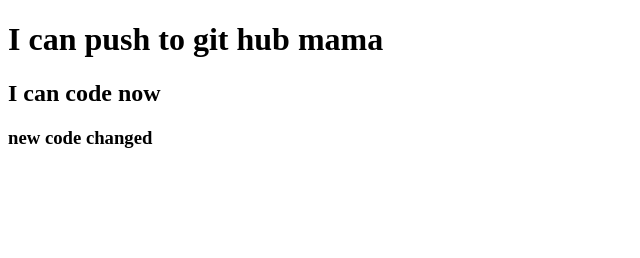
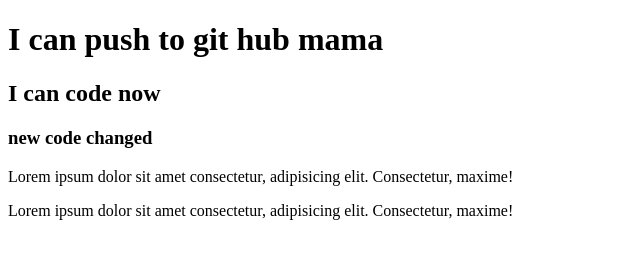
Before and after one commit to Sajnin3636/my-second-repo, a plain HTML site: page index.html in a window 1280 px wide. Shown: the whole page, without its empty margins (0-640 px from the left). Drawn offline with Linux system fonts and the light colour scheme.

Commit message:
style add

```diff
--- a/index.html
+++ b/index.html
@@ -10,5 +10,8 @@
     <h1>I can push to git hub mama</h1>
     <h2>I can code now</h2>
     <h3>new  code changed</h3>
+    <p>Lorem ipsum dolor sit amet consectetur, adipisicing elit. Consectetur, maxime!</p>
+
+    <p>Lorem ipsum dolor sit amet consectetur, adipisicing elit. Consectetur, maxime!</p>
 </body>
 </html>
--- /dev/null
+++ b/style.css
@@ -0,0 +1,5 @@
+p{
+    background-color: red;
+    font-size: 24px;
+    width: 50%;
+}
```
